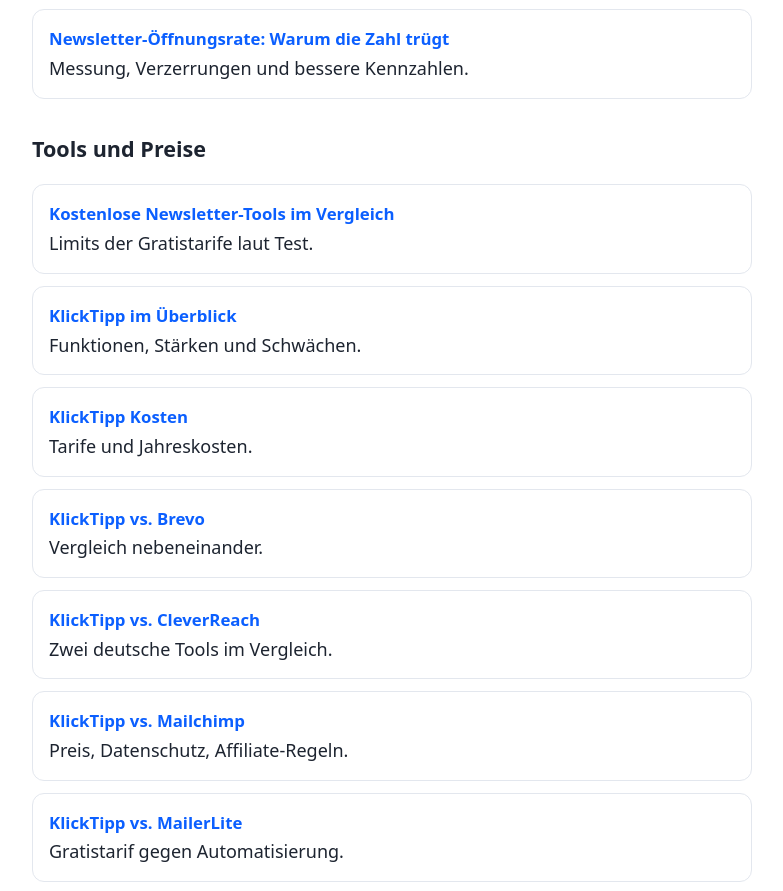
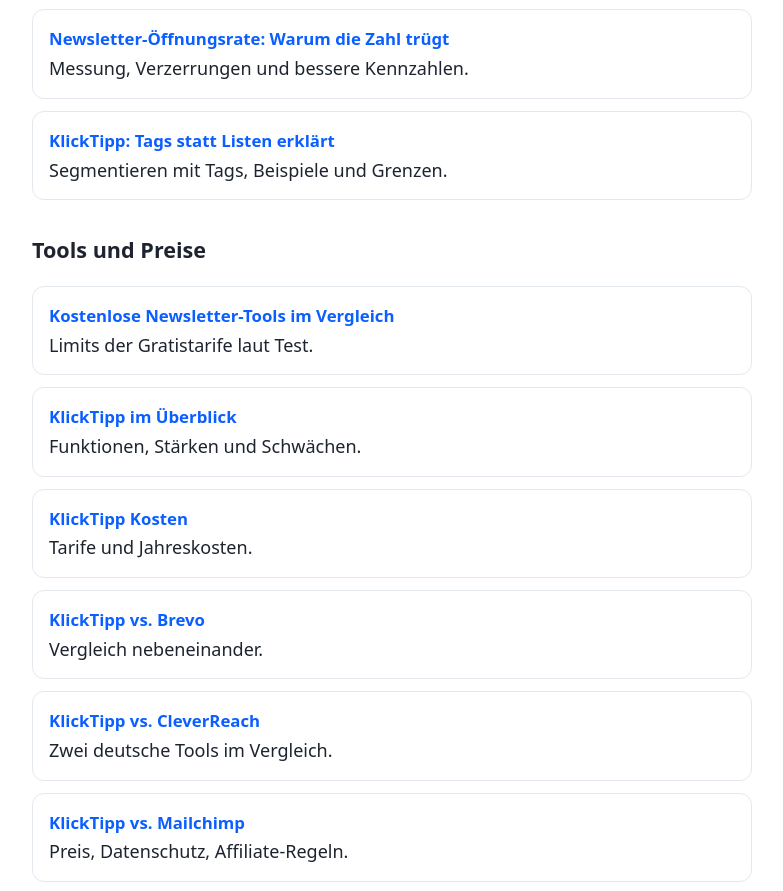
Before and after one commit to uweklaos-hub/newsletter-kompass, a plain HTML site: page index.html in a window 1280 px wide. Shown: the part 921-1812 px from the top of the page, without its empty margins (248-1031 px from the left). Drawn offline with Linux system fonts and the light colour scheme.

Commit message:
Startseite: Karte für Tags-statt-Listen-Artikel

```diff
--- a/index.html
+++ b/index.html
@@ -38,6 +38,7 @@ footer a{color:var(--mut)}
 <div class="card"><a class="t" href="willkommensmail-vorlage.html">Willkommensmail: Aufbau und Vorlage</a><br>Beispieltext zum Anpassen.</div>
 <div class="card"><a class="t" href="newsletter-abonnenten-gewinnen.html">Newsletter-Abonnenten gewinnen</a><br>Lead-Magnet-Ideen und Umsetzung im Tool.</div>
 <div class="card"><a class="t" href="newsletter-oeffnungsrate.html">Newsletter-Öffnungsrate: Warum die Zahl trügt</a><br>Messung, Verzerrungen und bessere Kennzahlen.</div>
+<div class="card"><a class="t" href="klicktipp-tags-statt-listen.html">KlickTipp: Tags statt Listen erklärt</a><br>Segmentieren mit Tags, Beispiele und Grenzen.</div>
 </div>
 <h2>Tools und Preise</h2>
 <div class="cards">
```
